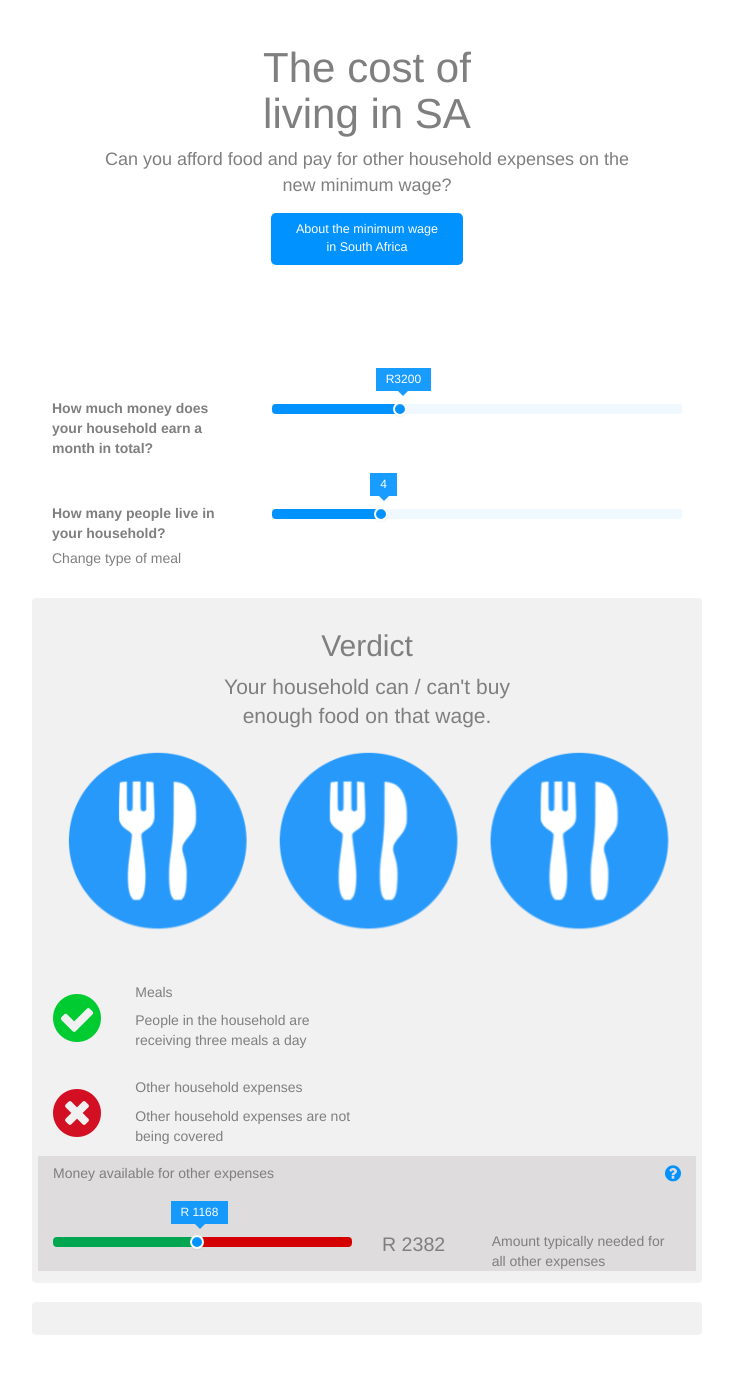
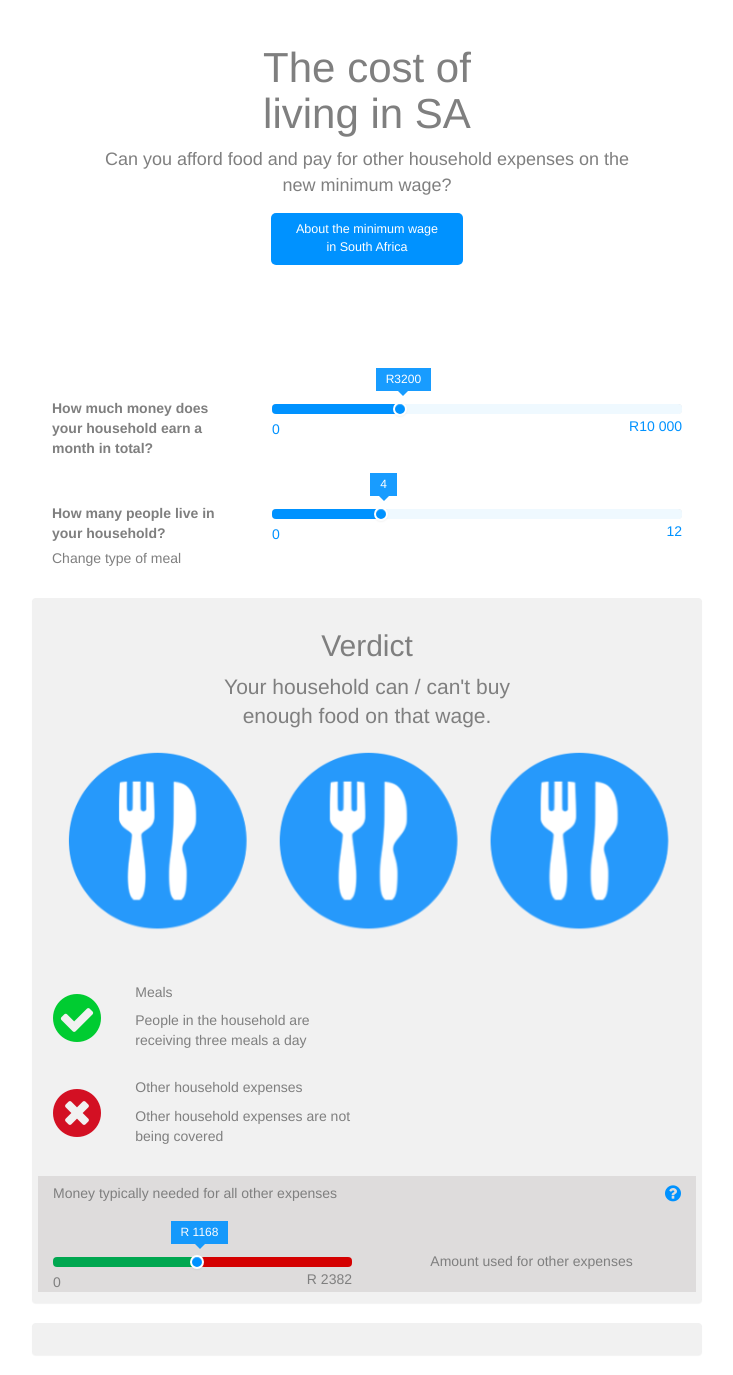
Before and after one commit to OpenUpSA/minimum-wage, a Jekyll site: the page built from index.html, in a window 1280 px wide. Shown: the whole page, without its empty margins (273-1006 px from the left). Built offline with Jekyll 4.4.1, drawn with Linux system fonts in a browser that asks for light colours; before the commit the page ends 1354 px from its top, so only the background shows below that.

Commit message:
Slider labels + typical expenditure

```diff
--- a/css/app.scss
+++ b/css/app.scss
@@ -144,11 +144,14 @@ $bar-red: #D40000;
 
   .typical-expenditure {
     background-color: $panel-grey;
-  }
+    margin-top: 20px;
 
-  #typical-expenditure {
-    .amount {
-      font-size: 1.4em;
+    .label {
+      color: $grey;
+    }
+
+    .context {
+      text-align: center;
     }
   }
 
@@ -180,6 +183,22 @@ $bar-red: #D40000;
 .slider-row {
   padding-top: 40px;
 }
+
+.label {
+  color: $blue;
+  padding: 0;
+  font-weight: normal;
+  font-size: 100%;
+
+  &.start {
+
+  }
+
+  &.end {
+    float: right;
+  }
+}
+
 
 .slider-selection {
   background-image: none;
--- a/index.html
+++ b/index.html
@@ -30,6 +30,8 @@ extra_css:
       <div class="row slider-row">
         <div class="col-sm-8 col-sm-push-4">
           <input id="hh-income" data-slider-id='hh-income-slider' type="number" data-slider-min="0" data-slider-max="10000" data-slider-step="250" data-slider-value="3200"/>
+          <span class="label start">0</span>
+          <span class="label end">R10 000</span>
         </div>
         <div class="col-sm-4 col-sm-pull-8">
           <label for="hh-income" class="control-label">How much money does your household earn a month in total?</label>
@@ -39,6 +41,8 @@ extra_css:
       <div class="row slider-row">
         <div class="col-sm-8 col-sm-push-4">
           <input id="hh-members" data-slider-id='hh-members-slider' type="number" data-slider-min="1" data-slider-max="12" data-slider-step="1" data-slider-value="4"/>
+          <span class="label start">0</span>
+          <span class="label end">12</span>
         </div>
         <div class="col-sm-4 col-sm-pull-8">
           <label for="hh-members" class="control-label">How many people live in your household?</label>
@@ -137,7 +141,7 @@ extra_css:
 
           <div class="row">
             <div class="col-xs-10">
-              <h5>Money available for other expenses</h5>
+              <h5>Money typically needed for all other expenses</h5>
             </div>
             <div class="col-xs-2 h5 info">
               <i class="fa fa-question-circle fa-lg results-info" id="other-expenses-info" aria-hidden="true"></i>
@@ -147,14 +151,11 @@ extra_css:
           <div class="row slider-row">
             <div class="col-sm-6">
               <input id="hh-expenses" data-slider-id='hh-expenses-slider' type="number" data-slider-min="0" data-slider-step="1"/>
+              <span class="label start">0</span>
+              <span class="label end amount"></span>
             </div>
             <div class="col-sm-6">
-              <div id="typical-expenditure">
-                  <div class="row">
-                    <div class="col-xs-3 col-sm-4 amount"></div>
-                    <div class="col-xs-9 col-sm-8 context">Amount typically needed for all other expenses</div>
-                  </div>
-              </div>
+                <div class="context">Amount used for other expenses</div>
             </div>
           </div>
 
--- a/js/app.js
+++ b/js/app.js
@@ -235,7 +235,7 @@ $(window).on('load', function() {
         $('#residual-income').find('.amount')
           .text("R " + round(self.residualIncome, 0));
 
-        $('#typical-expenditure').find('.amount')
+        $('.typical-expenditure').find('.end')
           .text("R " + (self.typicalExpenditure > 0 ? round(self.typicalExpenditure, 0) : 0));
       }
 
```
